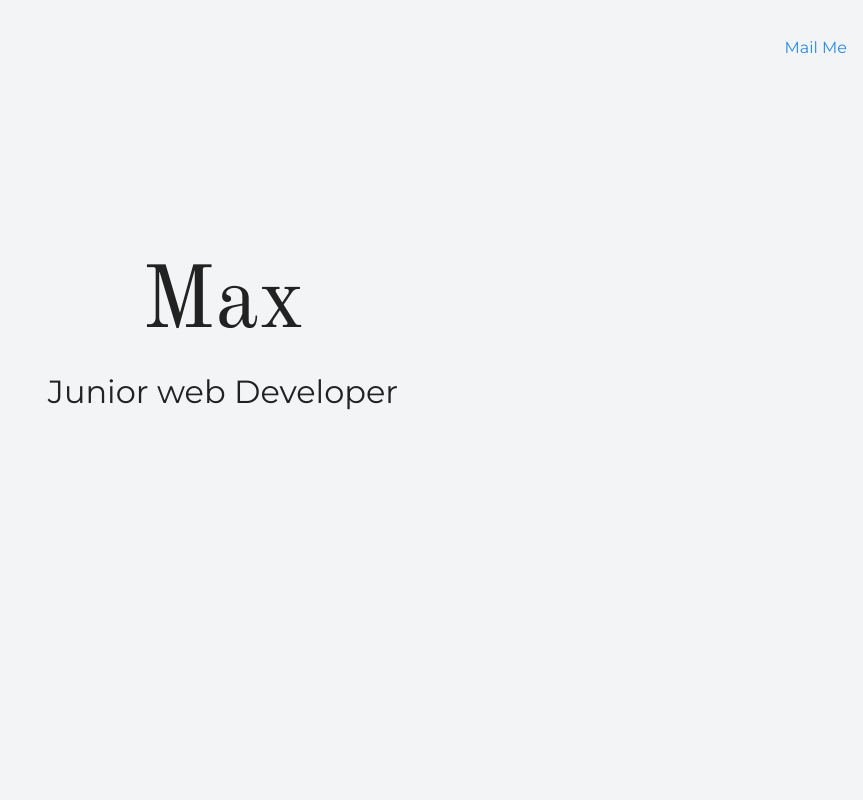
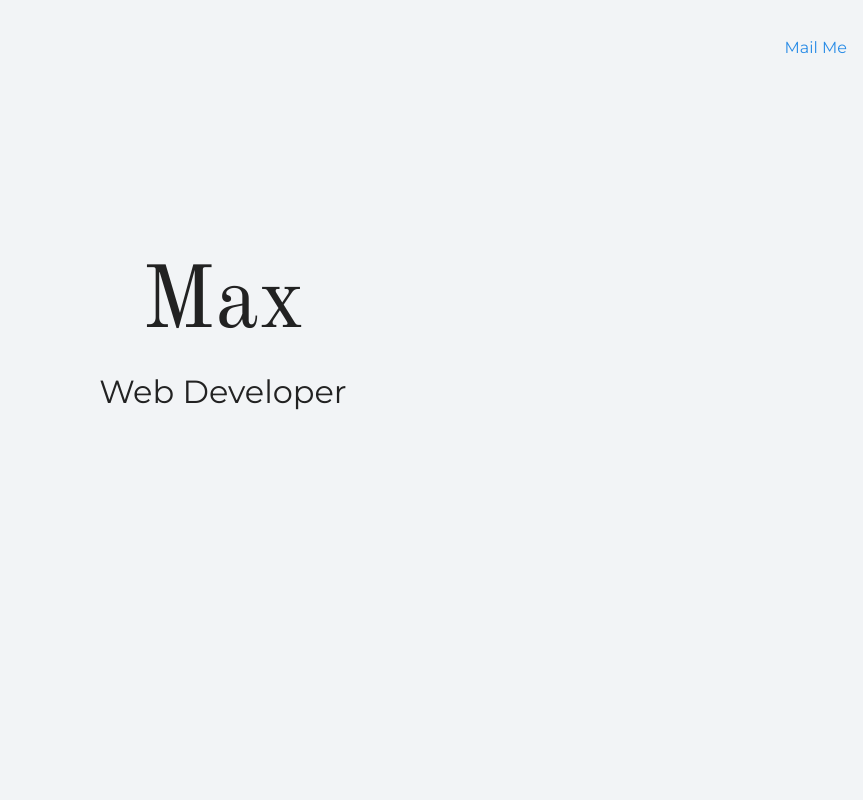
Before and after one commit to LightMe42/personalPage, a plain HTML site: page index.html in a window 1280 px wide. Shown: the top 800 px of the page, without its empty margins (417-1280 px from the left). Drawn offline with nearby package versions, Linux system fonts and the light colour scheme.

Commit message:
checking remote

```diff
--- a/index.html
+++ b/index.html
@@ -17,7 +17,7 @@
     <section class="hero-image">
       <div class="container">
         <h1 class="heading">Max</h1>
-        <p>Junior web Developer</p>
+        <p>Web Developer</p>
       </div>
     </section>
 
```
